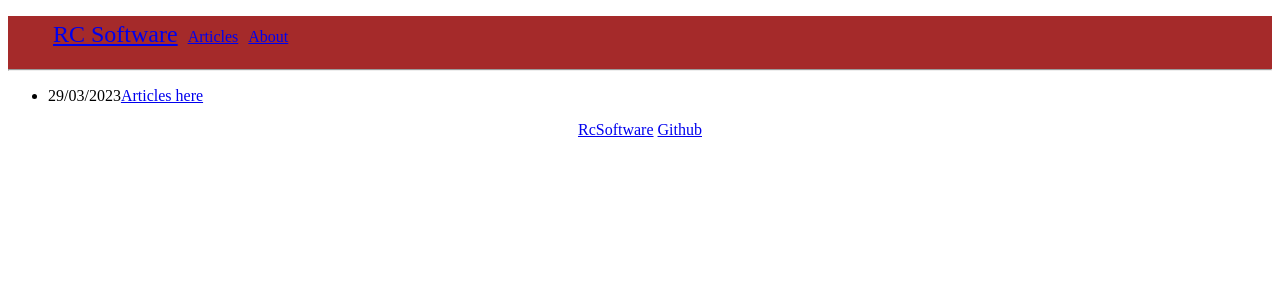
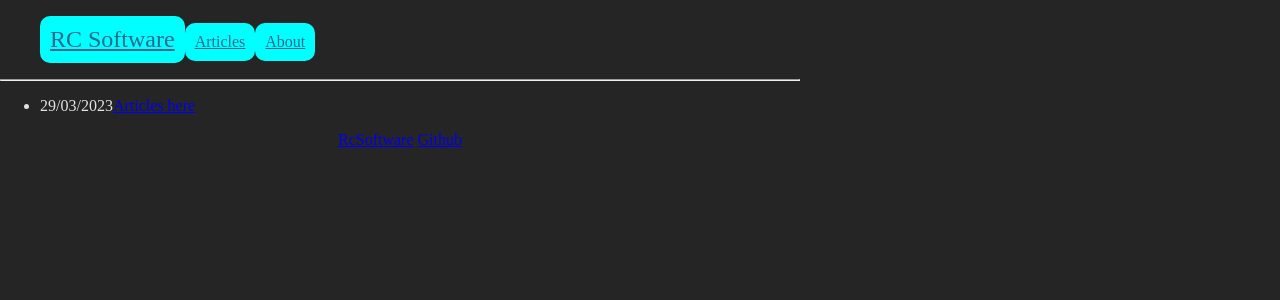
Before and after one commit to Kar98/rcblog, a Flask app: page /test in a window 1280 px wide. Shown: the top 300 px of the page. Run offline with Flask 2, Linux system fonts and the light colour scheme.

Commit message:
Playing around with css

```diff
--- a/flaskr/static/css/style.css
+++ b/flaskr/static/css/style.css
@@ -1,6 +1,12 @@
+:root{
+  --fontcolour: #e2e2e2;
+  --bgcolour: rgb(37,37,38);
+}
+
 header{
   font-size: 10;
-  background-color: brown;
+  background-color: var(--bgcolour);
+  margin: 0;
 }
 
 footer{
@@ -12,8 +18,20 @@ splash{
   font-size: x-large;
 }
 
+.menu a{
+  color:rgb(46, 103, 141);
+}
+
 .menu li {
   display: inline-block;
-  padding: 5px;
-  border-radius: 5px;
+  padding: 10px;
+  border-radius: 10px;
+  background-color: aqua;
 }
+
+body{
+  margin: 0;
+  background-color: var(--bgcolour);
+  color: var(--fontcolour);
+  max-width: 800px;
+}
--- a/flaskr/templates/test.html
+++ b/flaskr/templates/test.html
@@ -1,9 +1,10 @@
-<!doctype html>
+<!DOCTYPE html>
+<html lang="en-au">
 <head><meta name="viewport" content="width=device-width, initial-scale=1"></head>
 <title>Test page</title>
 
 <link rel="stylesheet" href="{{ url_for('static', filename='css/style.css') }}">
-
+<body>
 <header>
 <nav>
   <ul class="menu">
@@ -13,12 +14,13 @@
 <hr>
 </header>
 
-<main>
+
   <ul>
     <li>
         <span>29/03/2023</span><a href="articles.html">Articles here</a>
     </li>
   </ul>
-</main>
+</body>
 
 <footer><p><a href="/">RcSoftware</a> <a href="https://github.com/Kar98">Github</a> </p></footer>
+</html>
```
